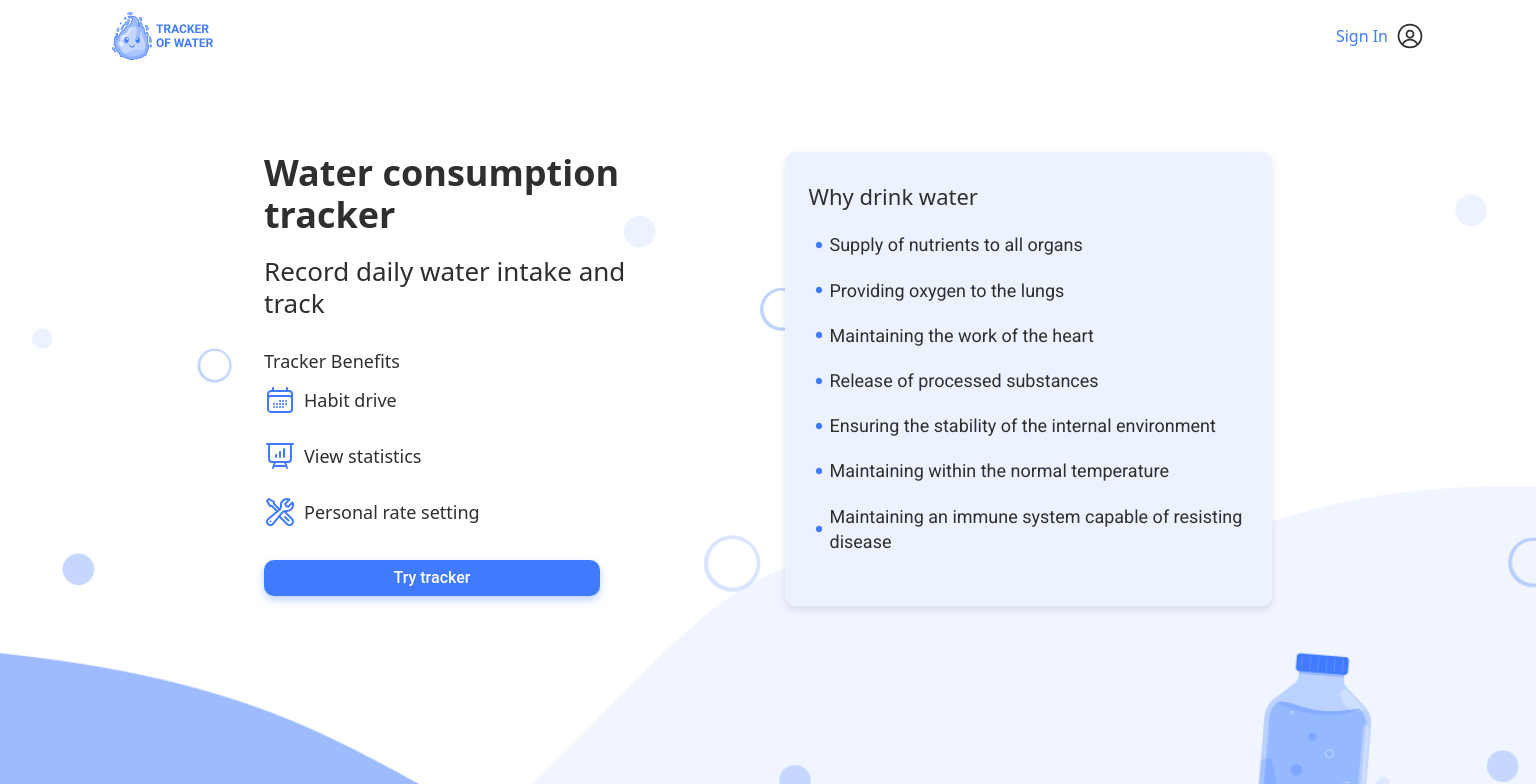
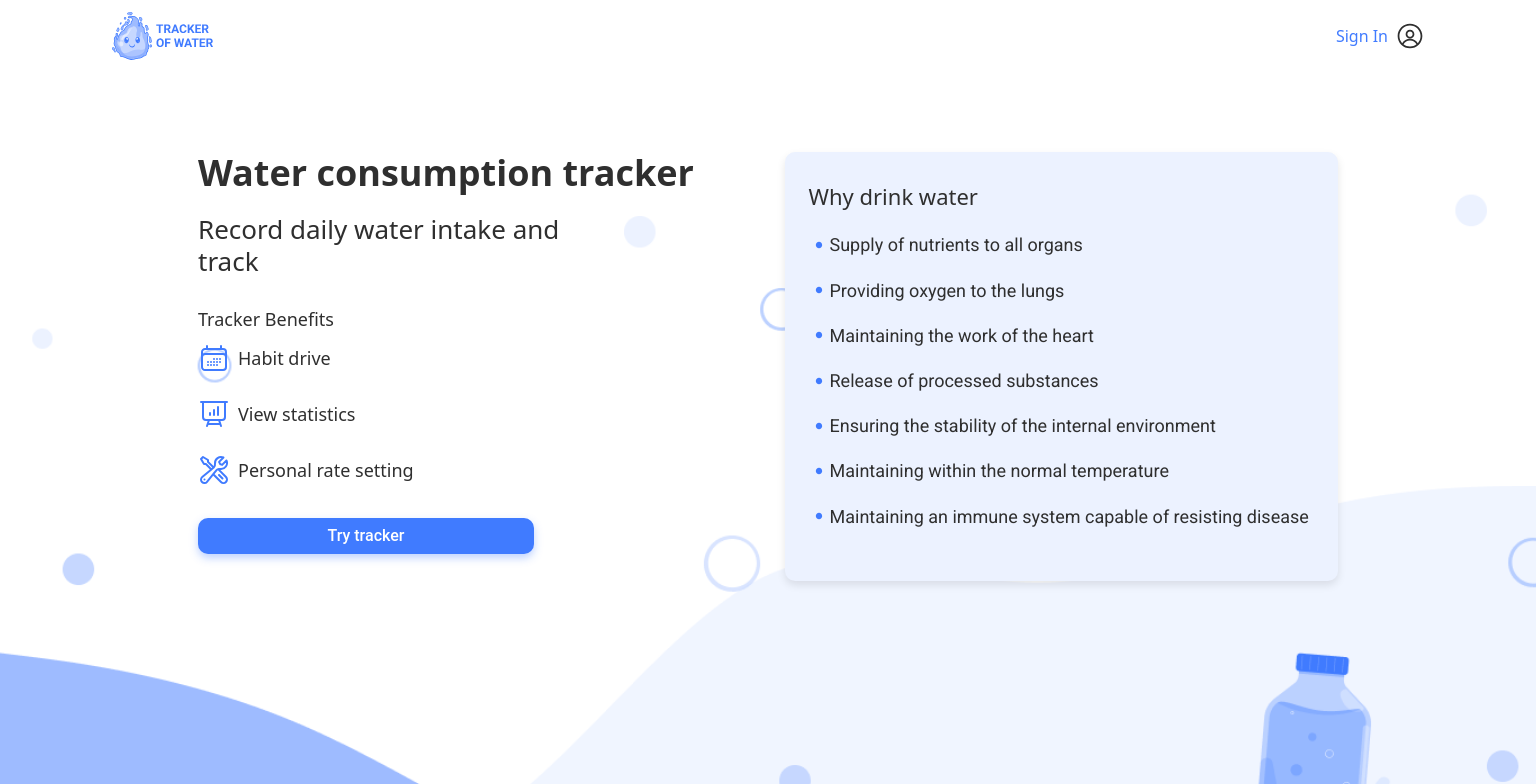
Before and after one commit to vladbevz/aqua-tracker-FE, a React (Vite) app: page / in a window 1536 px wide. Shown: the top 784 px of the page. Built offline with nearby package versions, Linux system fonts and the light colour scheme.

Commit message:
add padding desktop

```diff
--- a/src/pages/WelcomePage/WelcomePage.module.css
+++ b/src/pages/WelcomePage/WelcomePage.module.css
@@ -220,7 +220,7 @@
     width: 1440px;
     height: 850px;
     flex-direction: row;
-    padding: 80px 216px;
+    padding: 80px 150px;
   }
 
   .main-paige-info {
```
